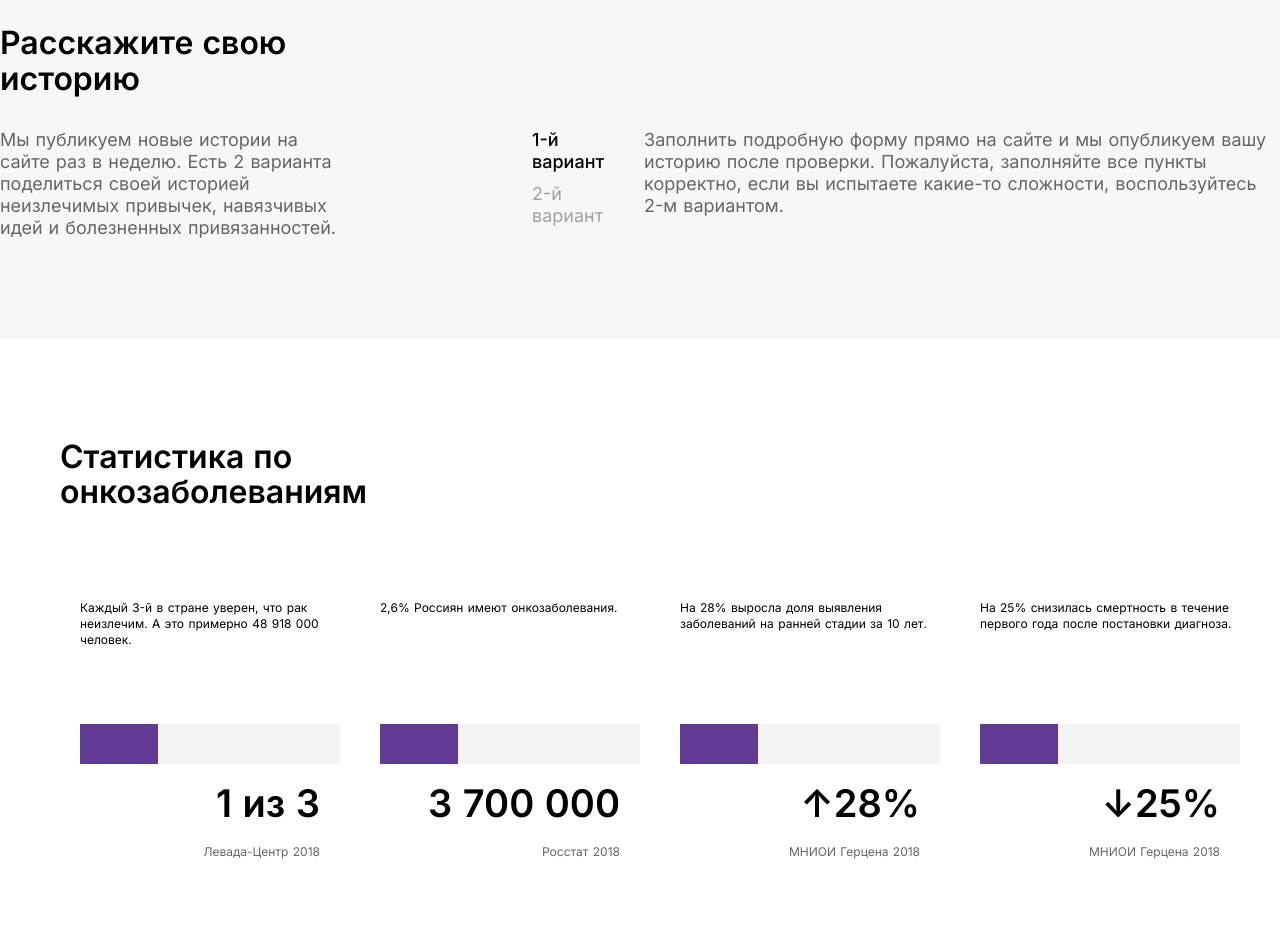
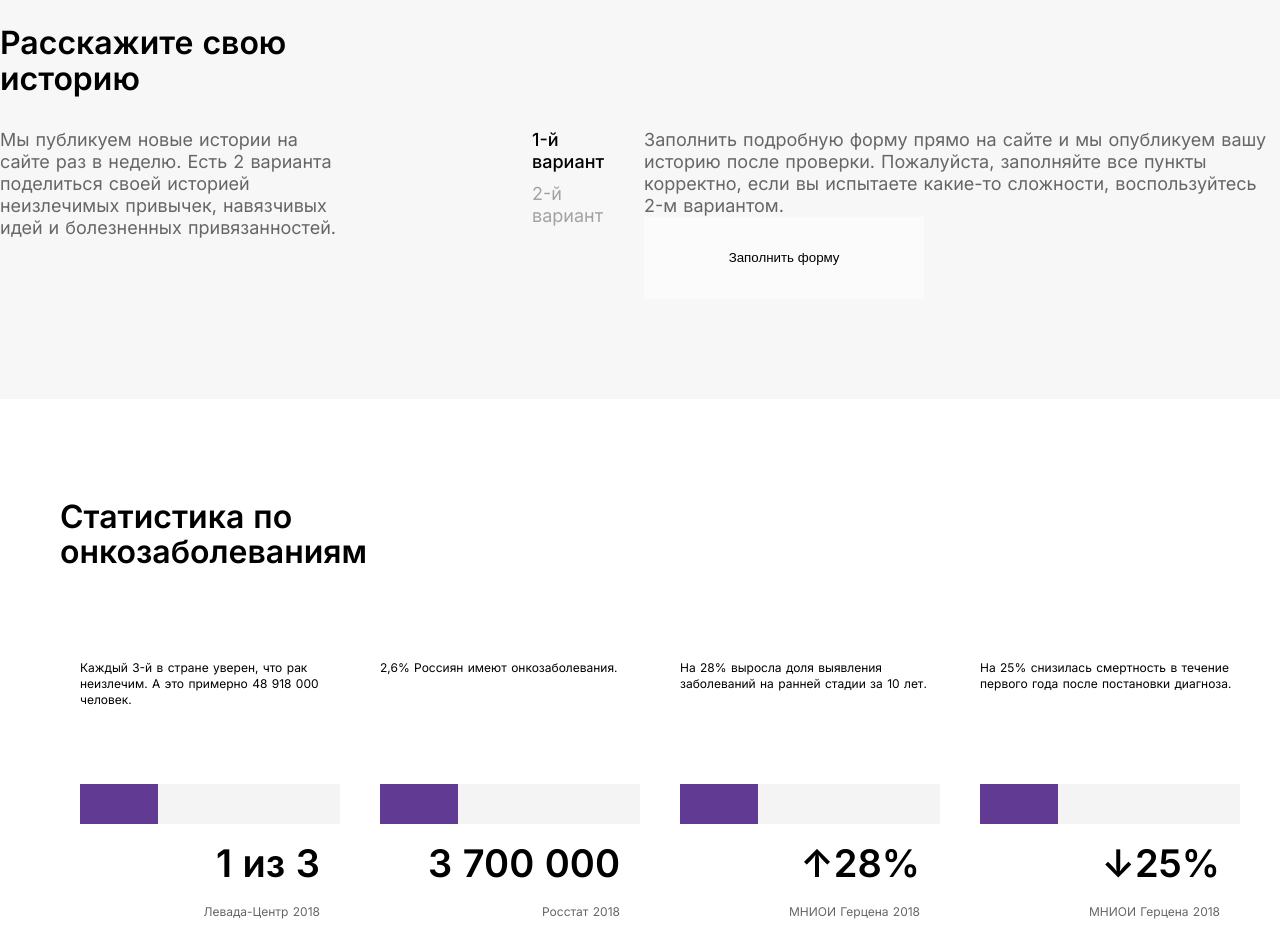
Before and after one commit to TeamNineteenFore/project_rac_lechitsya, a Nuxt app: page / in a window 1280 px wide. Shown: the part 3680-4606 px from the top of the page. Built offline with nearby package versions, Linux system fonts and the light colour scheme.

Commit message:
fixed button component

```diff
--- a/components/History.vue
+++ b/components/History.vue
@@ -19,6 +19,7 @@
           Заполнить подробную форму прямо на сайте и мы опубликуем вашу историю
           после проверки. Пожалуйста, заполняйте все пункты корректно, если вы
           испытаете какие-то сложности, воспользуйтесь 2-м вариантом.
+          <Button>Заполнить форму</Button>
         </Description>
       </div>
     </div>
@@ -28,10 +29,12 @@
 <script>
 import Title from '@/components/ui/Title';
 import Description from '@/components/ui/Description';
+import Button from '@/components/ui/Button';
 export default {
   components: {
     Title: Title,
     Description: Description,
+    Button: Button,
   },
 };
 </script>
@@ -61,6 +64,8 @@ export default {
 .history__description_right {
   max-width: 640px;
   margin-left: 40px;
+  display: flex;
+  flex-direction: column;
 }
 
 .history__switch {
--- a/components/ui/Button.vue
+++ b/components/ui/Button.vue
@@ -1,5 +1,7 @@
 <template>
-  <button class="button"></button>
+  <button class="button">
+    <slot></slot>
+  </button>
 </template>
 
 <script>
@@ -10,8 +12,8 @@ export default {};
 .button {
   background-color: #fbfbfb;
   border: none;
+  max-width: 280px;
   width: 100%;
-  height: 52px;
-  margin-bottom: 100px;
+  height: 82px;
 }
 </style>
```
